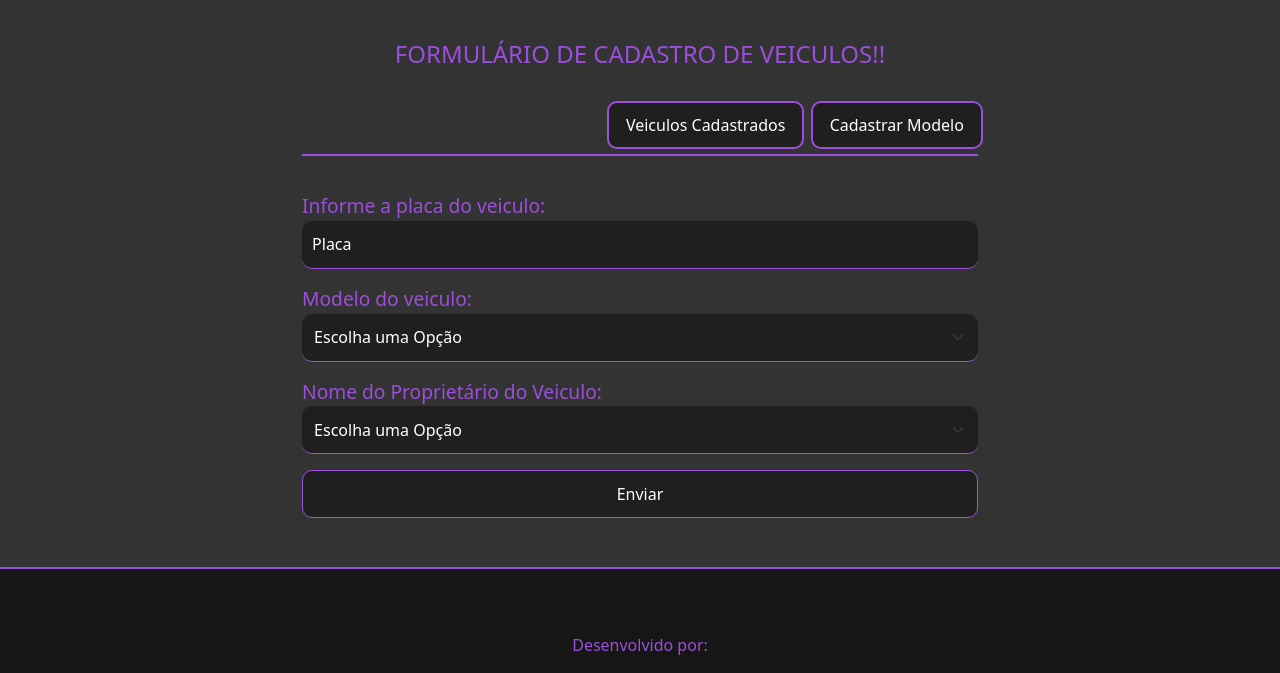
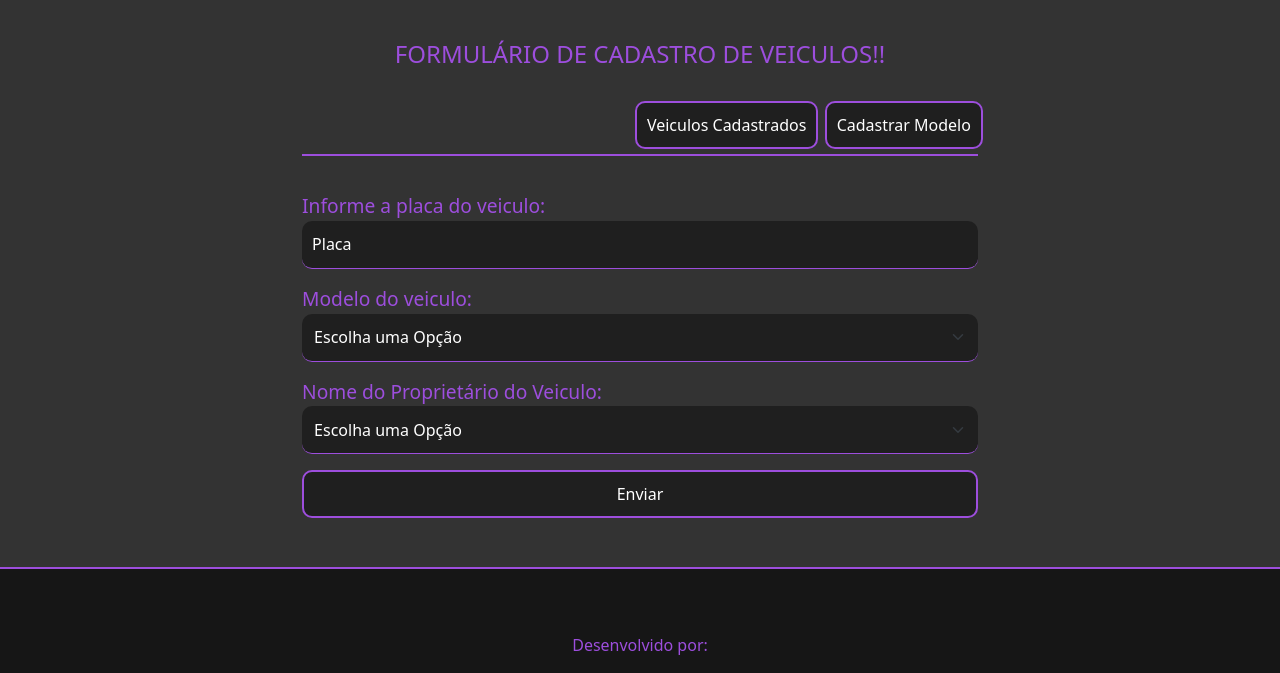
Before and after one commit to fabioo-junioor/estacionamento-veiculos-dw, a PHP site: page /cadastro-veiculo.html in a window 1280 px wide. Shown: the part 129-802 px from the top of the page. Run offline with PHP 8.4, Linux system fonts and the light colour scheme.

Commit message:
Alterações descritas no README.me

```diff
--- a/css/cadastro-pessoas.css
+++ b/css/cadastro-pessoas.css
@@ -79,7 +79,7 @@
     border: 2px solid #9d4edd;
     border-radius: 10px;
     margin-bottom: 0.3rem;
-    padding: 3px;
+    padding: 7px 5px;
 
 }
 .corpo .listar-pessoas > button:hover{
--- a/css/cadastro-veiculos.css
+++ b/css/cadastro-veiculos.css
@@ -25,6 +25,7 @@
     border: 2px solid #9d4edd;
     border-radius: 10px;
     margin: 0.3rem;
+    padding: 7px 5px;
 
 }
 .corpo .listar-veiculos > button:hover{
@@ -49,6 +50,7 @@
     border: 2px solid #9d4edd;
     border-radius: 10px;
     margin: 0.3rem;
+    padding: 7px 5px;
 
 }
 .corpo .cad-modelo > button:hover{
@@ -211,12 +213,12 @@
     font-size: 1rem;
     width: 100%;
     height: 3rem;
-    border: 1px solid #9d4edd;
+    border: 2px solid #9d4edd;
     border-radius: 10px;
     margin-top: 1rem;
 
 }
 .corpo .cad-veiculo #formulario2 button:hover{
-    border: 1px solid white;
+    border: 2px solid white;
 
 }
--- a/css/home.css
+++ b/css/home.css
@@ -126,12 +126,12 @@
     font-size: 1rem;
     width: 10rem;
     height: 3rem;
-    border: 1px solid #9d4edd;
+    border: 2px solid #9d4edd;
     border-radius: 10px;
 
 }
 .registro-veiculo #formulario button:hover{
-    border: 1px solid white;
+    border: 2px solid white;
 
 }
 /*Rodape ---------------------------------------------*/
```
